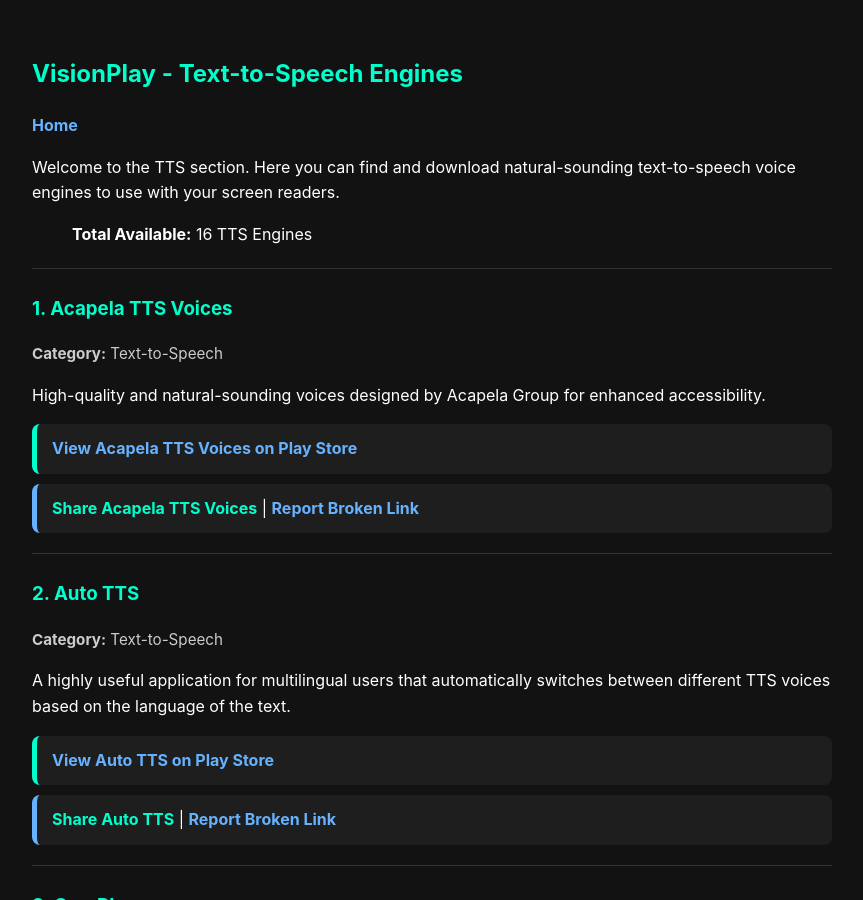
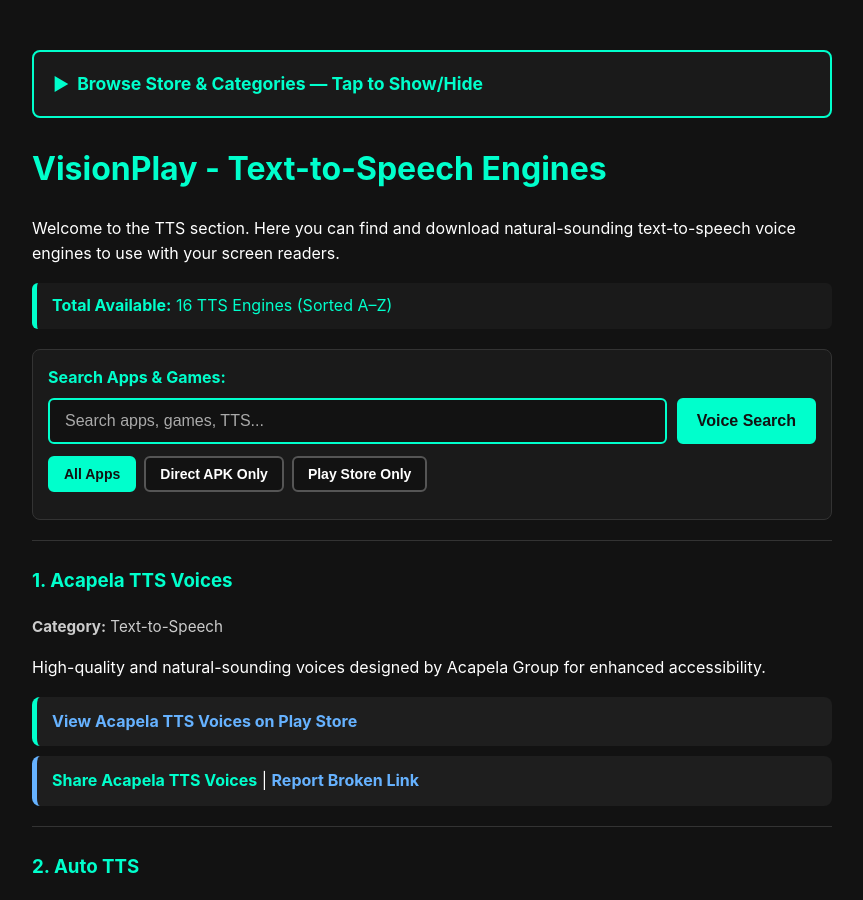
Before and after one commit to abhishekdey-hub/VisionPlay, a Jekyll site: the page built from text-to-speech/index.md, in a window 1280 px wide and 900 px high. Shown: the whole window, without its empty margins (208-1071 px from the left). Built offline with Jekyll 4.4.1, drawn with Linux system fonts in a browser that asks for light colours.

Commit message:
Update index.md

```diff
--- a/text-to-speech/index.md
+++ b/text-to-speech/index.md
@@ -6,14 +6,19 @@ keywords: tts, text to speech, autotts, easy voice tts, multitts, parroglott, sm
 language: en
 ---
 
-## VisionPlay - Text-to-Speech Engines
-[Home](../)
+{% include category-menu.html %}
+
+# VisionPlay - Text-to-Speech Engines
 
 Welcome to the TTS section. Here you can find and download natural-sounding text-to-speech voice engines to use with your screen readers.
 
 {% assign sorted_apps = site.data.tts | sort_natural: "name" %}
 
-> **Total Available:** {{ sorted_apps.size }} TTS Engines
+<p class="store-stats" role="status">
+  <strong>Total Available:</strong> {{ sorted_apps.size }} TTS Engines (Sorted A&ndash;Z)
+</p>
+
+{% include search-box.html %}
 
 ---
 
```
